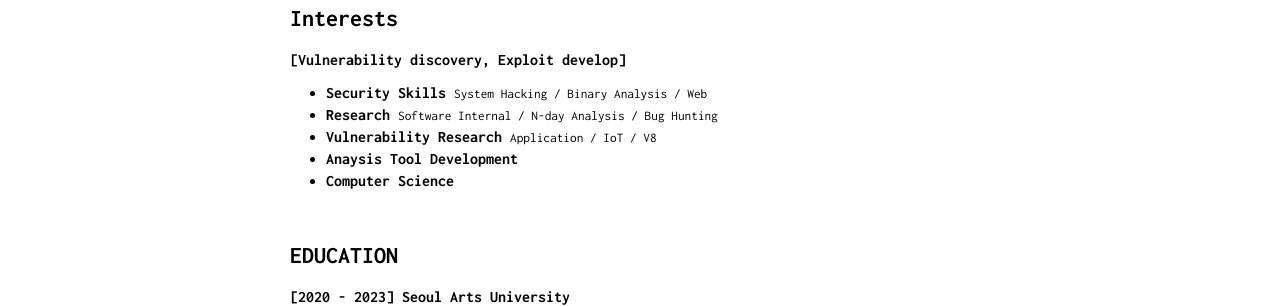
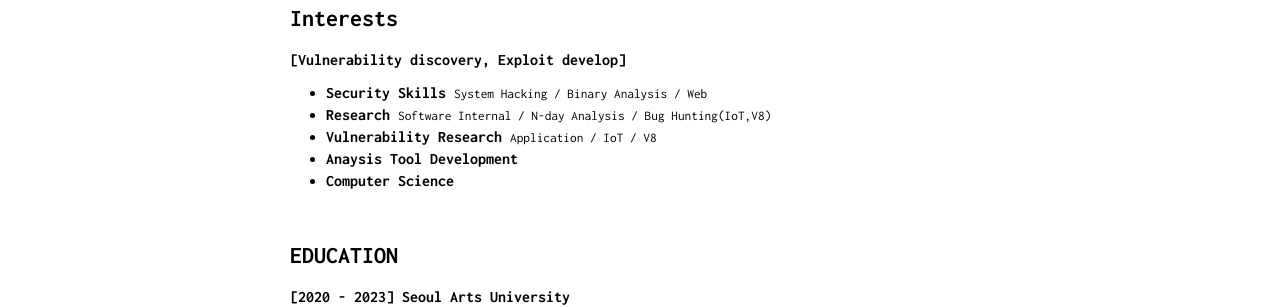
Before and after one commit to Bugeun/bugeun.github.io, a Jekyll site: the page built from index.md, in a window 1280 px wide. Shown: the part 390-697 px from the top of the page. Built offline with Jekyll 4.4.1, drawn with Linux system fonts in a browser that asks for light colours.

Commit message:
Update index.md

```diff
--- a/index.md
+++ b/index.md
@@ -36,7 +36,7 @@ Security Researcher
     </li>
     <li>
     <b>Research</b>
-    <small>Software Internal / N-day Analysis / Bug Hunting</small>
+    <small>Software Internal / N-day Analysis / Bug Hunting(IoT,V8)</small>
     </li>
     <li>
     <b>Vulnerability Research</b>
```
